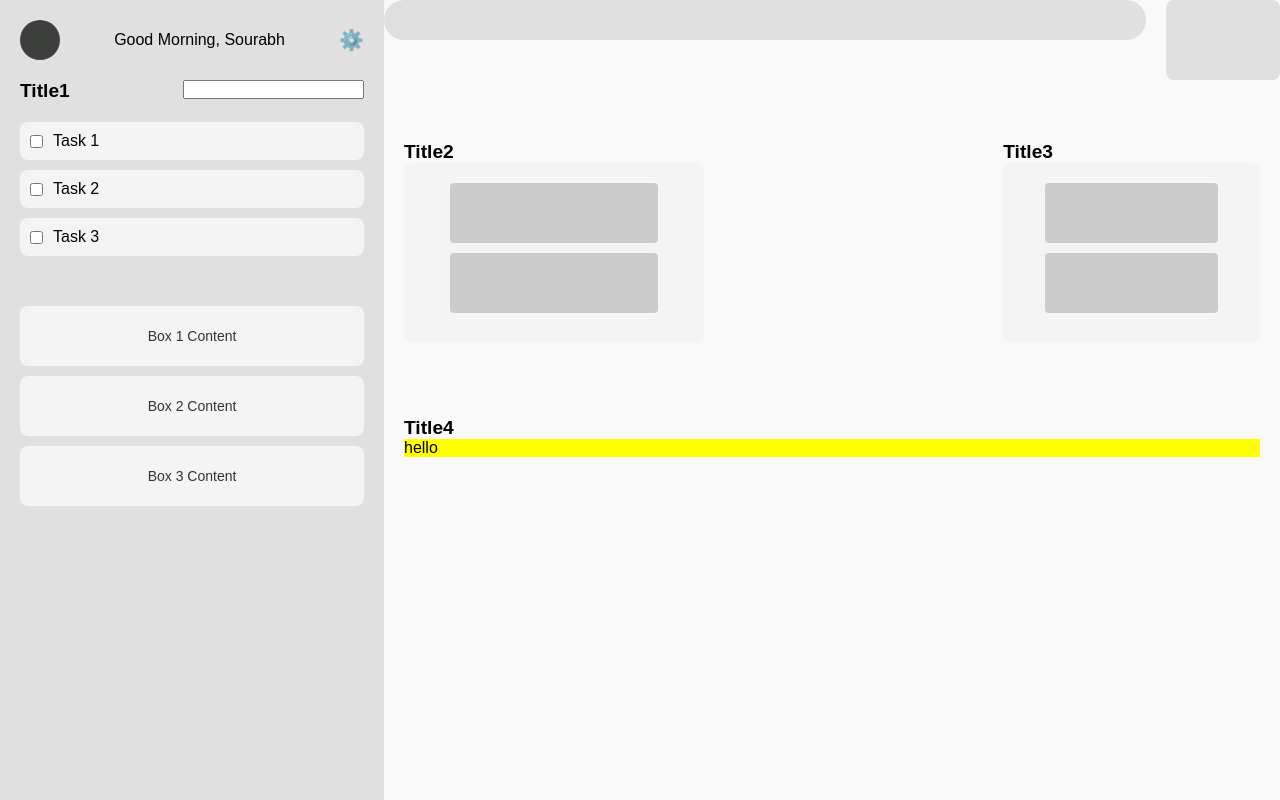
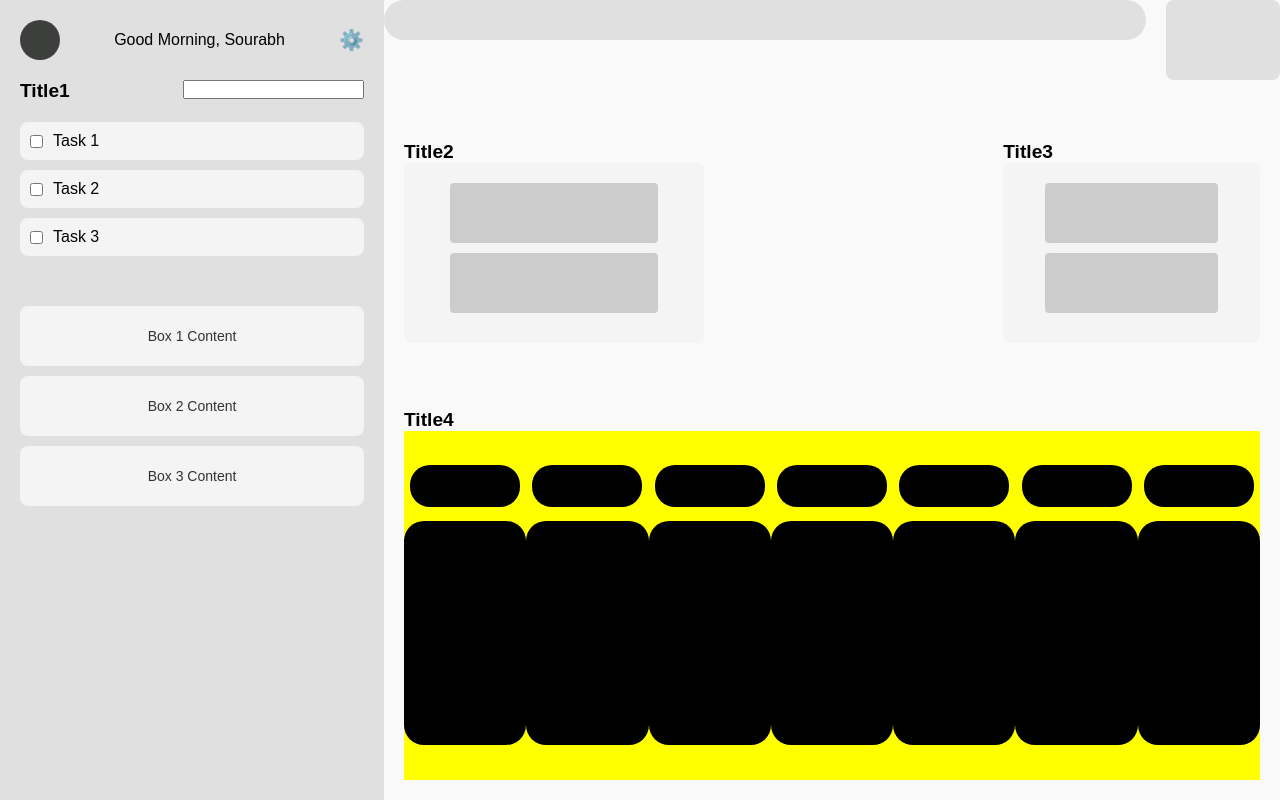
Before and after one commit to Tina067/CodeHub, a React (Create React App) app: page / in a window 1280 px wide. Built offline with nearby package versions, Linux system fonts and the light colour scheme.

Commit message:
2nd commit 07-11-2024

```diff
--- a/src/components/CardGrid.css
+++ b/src/components/CardGrid.css
@@ -1,4 +1,8 @@
 /* CardGrid.css */
 .card-grid {
     background-color: yellow;
+    height: 100%;
+    display: flex;
+    justify-content: space-between;
+    align-items: center;
   }
--- a/src/components/CardGrid.jsx
+++ b/src/components/CardGrid.jsx
@@ -1,26 +1,25 @@
 import React from 'react';
 import './CardGrid.css';
 // import Card from './Card';
+import ProgressCard from './ProgressCard';
 
 function CardGrid() {
+  const progressCards = [1, 2, 3, 4, 5,6,7];
+
   return (
     <div className="card-grid">
-      <p>hello</p>
+      {progressCards.map((item, index) => (
+        <ProgressCard key={index} />
+      ))}
     </div>
   );
+  // return(
+  //   <div className="card-grid">
+  //     <ProgressCard />
+  //     <ProgressCard />
+  //   </div>
+
+  // )
 }
 
 export default CardGrid;
-
-
-// function CardGrid() {
-//   return (
-//     <div className="card-grid">
-//       {[1, 2, 3, 4, 5].map((_, index) => (
-//         <Card key={index} />
-//       ))}
-//     </div>
-//   );
-// }
-
-// export default CardGrid;
--- a/src/components/MainContent.css
+++ b/src/components/MainContent.css
@@ -38,10 +38,11 @@
 }
 
 .Title4-section {
-  flex-basis: 40%; /* Occupies 40% of the container height */
+  flex-basis: 60%; /* Occupies 40% of the container height */
   display: flex;
   flex-direction: column;
   margin-top: 20px;
+
 }
 
 .parent-main-content-column {
--- /dev/null
+++ b/src/components/ProgressCard.css
@@ -0,0 +1,23 @@
+.OneCard {
+    height: 80%;
+    width: 180px;
+    /* background-color: red; */
+    display: flex;
+    flex-direction: column;
+    justify-content: space-between;
+    align-items: center;
+}
+
+.ProCard {
+    height: 80%;
+    width: 100%;
+    border-radius: 20px;
+    background-color: black;
+}
+
+.topic {
+    height: 15%;
+    width: 90%;
+    background-color: black;
+    border-radius: 20px;
+}
--- /dev/null
+++ b/src/components/ProgressCard.jsx
@@ -0,0 +1,14 @@
+import React from 'react';
+import './ProgressCard.css';
+
+const ProgressCard = () => {
+  return (
+    <div className='OneCard'>
+      <div className='topic'></div>
+      <div className='ProCard'></div>
+    </div>
+
+  )
+}
+
+export default ProgressCard
```
